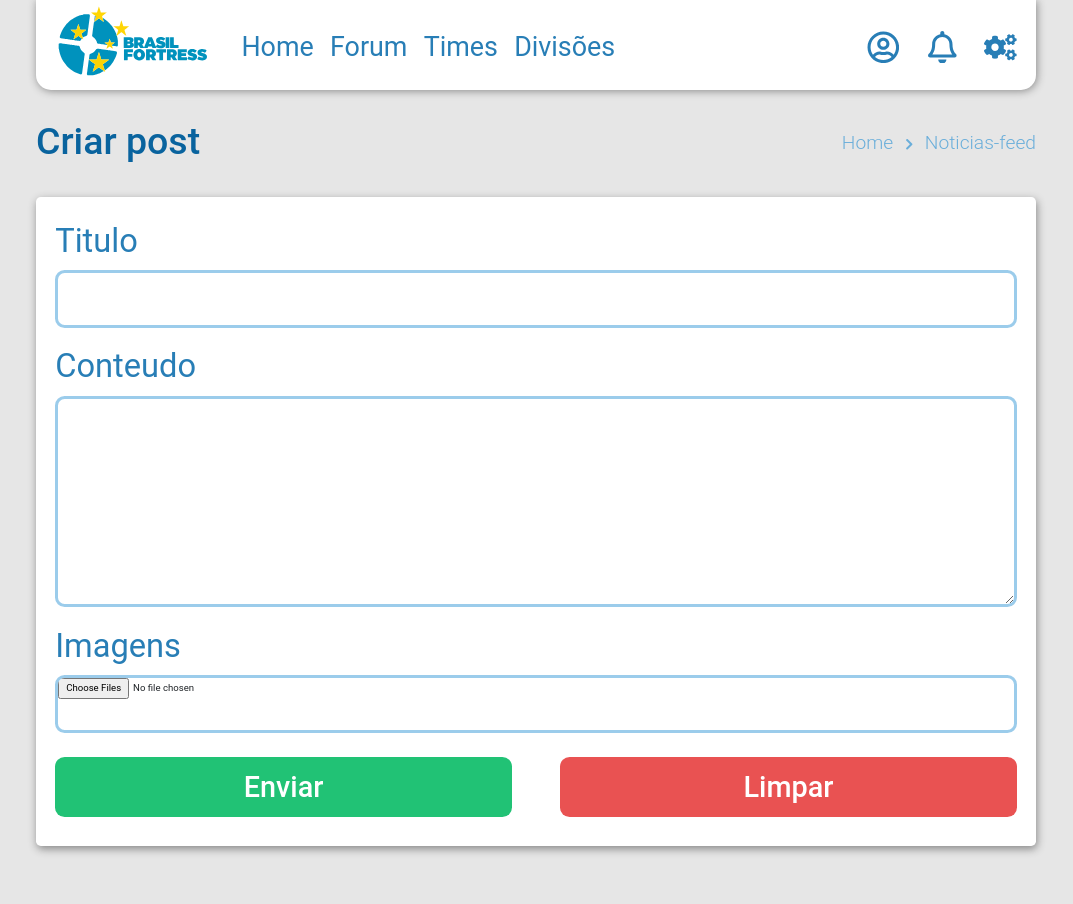
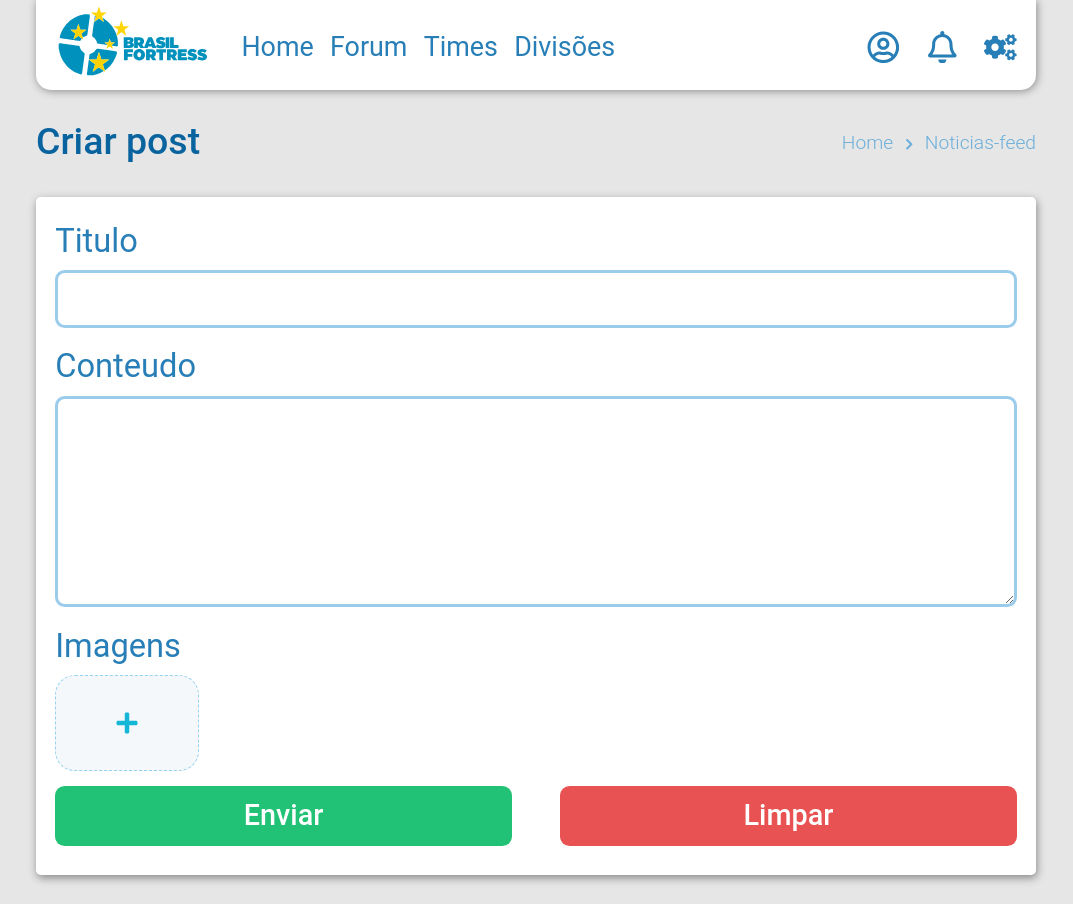
Before and after one commit to WeslynSouza/BFTF2, a React (Create React App) app in the folder client/: page /CriarPost in a window 1280 px wide. Shown: the whole page, without its empty margins (104-1177 px from the left). Before the commit the page ends 875 px from the top, so only its background shows below. Built offline with nearby package versions, Linux system fonts and the light colour scheme; the HTML template or start-up script is replaced by a standard one.

Commit message:
Pagina criar post

```diff
--- a/client/src/pages/criar-post/index.tsx
+++ b/client/src/pages/criar-post/index.tsx
@@ -1,9 +1,52 @@
+import { ChangeEvent, FormEvent, useState } from 'react';
+import { useHistory } from 'react-router-dom';
+import { FaPlus } from 'react-icons/fa';
 import Menu from '../../components/menu';
 import Cabecalho from '../../components/cabecalho';
 
 import './style.css';
 
 export default function CriarPost() {
+
+    const history = useHistory();
+
+    const [ titulo, setTitulo ] = useState('');
+    const [ conteudo, setConteudo ] = useState('');
+    const [ images, setImages ] = useState<File[]>([]);
+    const [ previewImages, setPreviewImages ] = useState<string[]>([]);
+
+    async function handleSubmit(event: FormEvent){
+        event.preventDefault();
+
+        const data = new FormData();
+
+        data.append('titulo', titulo);
+        data.append('conteudo', conteudo);
+        images.forEach(image => {
+            data.append('images', image);
+        })
+
+        alert('Cadastro realizado com sucesso!');
+
+        history.push('/');
+    }
+
+    function handleSelectImage(event: ChangeEvent<HTMLInputElement>){
+
+        if(!event.target.files){
+            return;
+        }
+
+        const selectedImages= Array.from(event.target.files);
+
+        setImages(selectedImages);
+
+        const selectedImagesPreview = selectedImages.map(image => {
+            return URL.createObjectURL(image);
+        }).concat(previewImages);
+
+        setPreviewImages(selectedImagesPreview);
+    }
 
     return(
         <div className='cotainer'>
@@ -13,18 +56,29 @@ export default function CriarPost() {
                 links={[{titulo: 'Home', url: '/'}, {titulo: 'Noticias-feed', url: '/Noticias'}]}/>
 
             <div className="post-form">
-                <form>
+                <form onSubmit={handleSubmit}>
                     <label htmlFor="titulo">Titulo</label>
-                    <input type="text" name='titulo' id='titulo'/>
+                    <input onChange={event => setTitulo(event.target.value)} type="text" name='titulo' id='titulo'/>
 
                     <label htmlFor="conteudo">Conteudo</label>
-                    <textarea name="conteudo" id="conteudo" cols={40} rows={10}></textarea>
+                    <textarea onChange={event => setConteudo(event.target.value)} name="conteudo" id="conteudo" cols={40} rows={10}></textarea>
 
                     <label htmlFor="imagens">Imagens</label>
-                    <input multiple type="file" name="imagens" id="imagens"/>
+                    <div className="imagens">
+                        {previewImages.map(image => {
+                            return (
+                                <img key={image} src={image} alt='imagem'/>
+                            )
+                        })}
+
+                        <label htmlFor='image[]' className="new-image">
+                            <FaPlus size={24} color="#15b6d6" />
+                        </label>
+                    </div>
+                    <input multiple onChange={handleSelectImage} type="file" id="image[]"/>
 
                     <div className="butoes">
-                        <button type='button' className='butao-enviar'>Enviar</button>
+                        <button type='submit' className='butao-enviar'>Enviar</button>
                         <button type="reset" className='butao-reset'>Limpar</button>
                     </div>
                 </form>
--- a/client/src/pages/criar-post/style.css
+++ b/client/src/pages/criar-post/style.css
@@ -41,8 +41,35 @@
     margin-bottom: 1.5rem;
 }
 
-.post-form form input[type="file"] {
+.post-form form .imagens {
+    width: 100%;
+    display: flex;
+    justify-content: flex-start;
+}
 
+.post-form form .imagens img {
+    width: 15rem;
+    height: 96px;
+    object-fit: cover;
+    border-radius: 1rem;
+    margin-right: 2rem;
+}
+
+.post-form form .imagens .new-image {
+    width: 15rem;
+    height: 96px;
+    background: #F5F8FA;
+    border: 1px dashed #96D2F0;
+    border-radius: 20px;
+    cursor: pointer;
+
+    display: flex;
+    justify-content: center;
+    align-items: center;
+}
+
+.post-form form input[type=file]{
+    display: none;
 }
 
 .post-form form .butoes {
```
Also changed, not shown: 1 other file (tests, documents, lock files or other folders).
